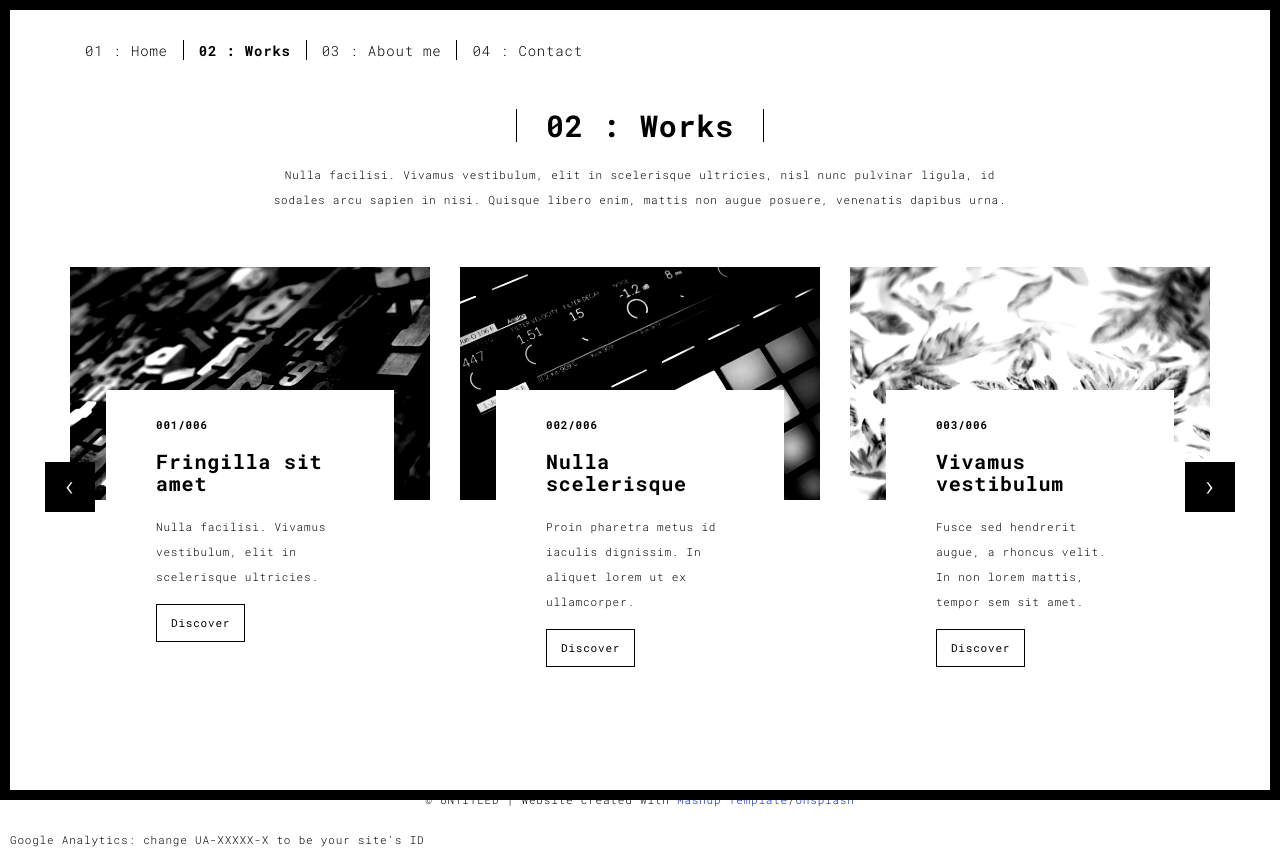
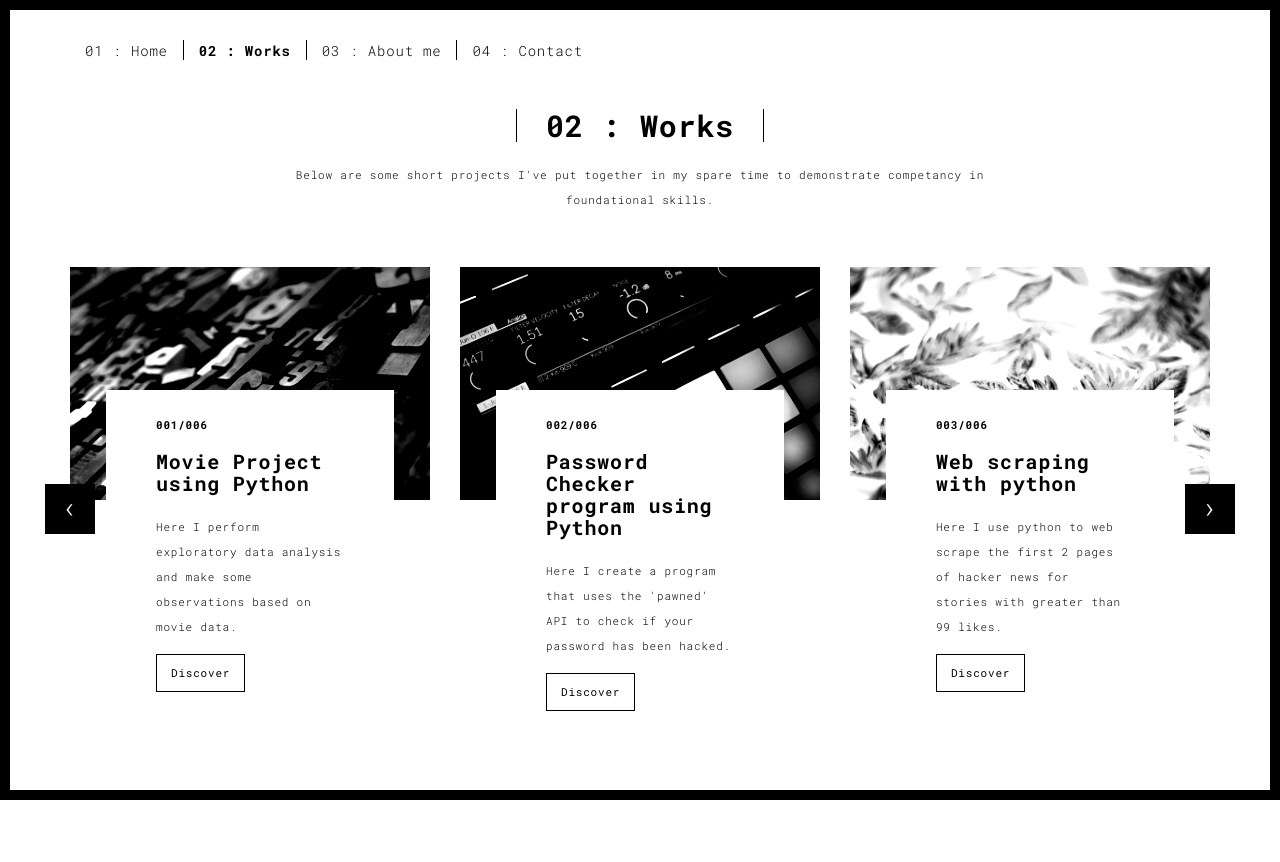
Before and after one commit to MatthewStevens1995/updated_portfolio_website, a Flask app: page /works.html in a window 1280 px wide. Run offline with Flask 2, Linux system fonts and the light colour scheme; some libraries are stand-ins or nearby versions.

Commit message:
updated webpages with accurate info

```diff
--- a/templates/works.html
+++ b/templates/works.html
@@ -56,7 +56,7 @@
       <div class="col-sm-8 col-sm-offset-2 section-container-spacer">
         <div class="text-center">
           <h1 class="h2">02 : Works</h1>
-          <p>Nulla facilisi. Vivamus vestibulum, elit in scelerisque ultricies, nisl nunc pulvinar ligula, id sodales arcu sapien in nisi. Quisque libero enim, mattis non augue posuere, venenatis dapibus urna.</p>
+          <p>Below are some short projects I've put together in my spare time to demonstrate competancy in foundational skills.</p>
         </div>
       </div>
 
@@ -74,9 +74,9 @@
                       </a>
                       <div class="card-container card-container-lg">
                         <h4>001/006</h4>
-                        <h3>Fringilla sit amet</h3>
-                        <p>Nulla facilisi. Vivamus vestibulum, elit in scelerisque ultricies.</p>
-                        <a href="./work.html" title="" class="btn btn-default">Discover</a>
+                        <h3>Movie Project using Python</h3>
+                        <p>Here I perform exploratory data analysis and make some observations based on movie data.</p>
+                        <a href="https://github.com/MatthewStevens1995/portfolio-projects/blob/main/movie%20portfolio%20project%20in%20python" title="" class="btn btn-default">Discover</a>
                       </div>
                     </div>
                     <div class="col-sm-4">
@@ -85,9 +85,9 @@
                       </a>
                       <div class="card-container card-container-lg">
                         <h4>002/006</h4>
-                        <h3>Nulla scelerisque</h3>
-                        <p>Proin pharetra metus id iaculis dignissim. In aliquet lorem ut ex ullamcorper.</p>
-                        <a href="./work.html" title="" class="btn btn-default">Discover</a>
+                        <h3>Password Checker program using Python</h3>
+                        <p>Here I create a program that uses the 'pawned' API to check if your password has been hacked.</p>
+                        <a href="https://github.com/MatthewStevens1995/portfolio-projects/blob/main/Password%20Checker" title="" class="btn btn-default">Discover</a>
                       </div>
                     </div>
                     <div class="col-sm-4">
@@ -96,9 +96,9 @@
                       </a>
                       <div class="card-container card-container-lg">
                         <h4>003/006</h4>
-                        <h3>Vivamus vestibulum</h3>
-                        <p>Fusce sed hendrerit augue, a rhoncus velit. In non lorem mattis, tempor sem sit amet.</p>
-                        <a href="./work.html" title="" class="btn btn-default">Discover</a>
+                        <h3>Web scraping with python</h3>
+                        <p>Here I use python to web scrape the first 2 pages of hacker news for stories with greater than 99 likes.</p>
+                        <a href="https://github.com/MatthewStevens1995/portfolio-projects/blob/main/Web%20Scraping%20Hacker%20News" title="" class="btn btn-default">Discover</a>
                       </div>
                     </div>
 
@@ -114,9 +114,9 @@
                     </a>
                     <div class="card-container">
                       <h4>004/006</h4>
-                      <h3>Nulla scelerisque</h3>
-                      <p>Proin pharetra metus id iaculis dignissim. In aliquet lorem ut ex ullamcorper.</p>
-                      <a href="./work.html" class="btn btn-default">Discover</a>
+                      <h3>Looking at the global impact of COVID using SQL</h3>
+                      <p>Here I use SQL to investigate a public dataset and look at the global impact of COVID.  </p>
+                      <a href="https://github.com/MatthewStevens1995/portfolio-projects/blob/main/COVID%2019%20global%20numbers-SQL%20data%20exploration" class="btn btn-default">Discover</a>
                     </div>
                   </div>
                    <div class="col-sm-4">
@@ -125,9 +125,9 @@
                       </a>
                       <div class="card-container">
                         <h4>005/006</h4>
-                        <h3>Fringilla sit amet</h3>
-                        <p>Nulla facilisi. Vivamus vestibulum, elit in scelerisque ultricies.</p>
-                        <a href="./work.html" class="btn btn-default">Discover</a>
+                        <h3>Looking at the COVID impact in Italy</h3>
+                        <p>Here I use SQL to perform some cursory data exploration on the impact of COVID on Italy</p>
+                        <a href="https://github.com/MatthewStevens1995/portfolio-projects/blob/main/SQL%20data%20cleaning%20of%20Nashville%20housing" class="btn btn-default">Discover</a>
                       </div>
                     </div>
 
@@ -137,9 +137,9 @@
                       </a>
                       <div class="card-container">
                         <h4>006/006</h4>
-                        <h3>Vivamus vestibulum</h3>
-                        <p>Fusce sed hendrerit augue, a rhoncus velit. In non lorem mattis, tempor sem sit amet.</p>
-                        <a href="./work.html" class="btn btn-default">Discover</a>
+                        <h3>Visualizing AirBNB 2016 data using Tableau</h3>
+                        <p>Here I explore a Public AirBNB 2016 dataset and make some useful observations. </p>
+                        <a href="https://public.tableau.com/app/profile/matthew.stevens3172/viz/AirBNBfullproject/Dashboard1" class="btn btn-default">Discover</a>
                       </div>
                     </div>
 
@@ -171,7 +171,7 @@
   <div class="container">
     <div class="row">
       <div class="col-xs-12">
-        <p>© UNTITLED | Website created with <a href="http://www.mashup-template.com/" title="Create website with free html template">Mashup Template</a>/<a href="https://www.unsplash.com/" title="Beautiful Free Images">Unsplash</a></p>
+        <p></a></p>
       </div>
     </div>
   </div>
@@ -183,7 +183,7 @@
   });
 </script>
 
- Google Analytics: change UA-XXXXX-X to be your site's ID
+
 
 <script>
   (function (i, s, o, g, r, a, m) {
```
Also changed, not shown: templates/about.html (+13 -12 lines), templates/contact.html (+8 -13 lines), templates/work.html (+7 -7 lines), static/assets/images/date_eng.jpg (added).
